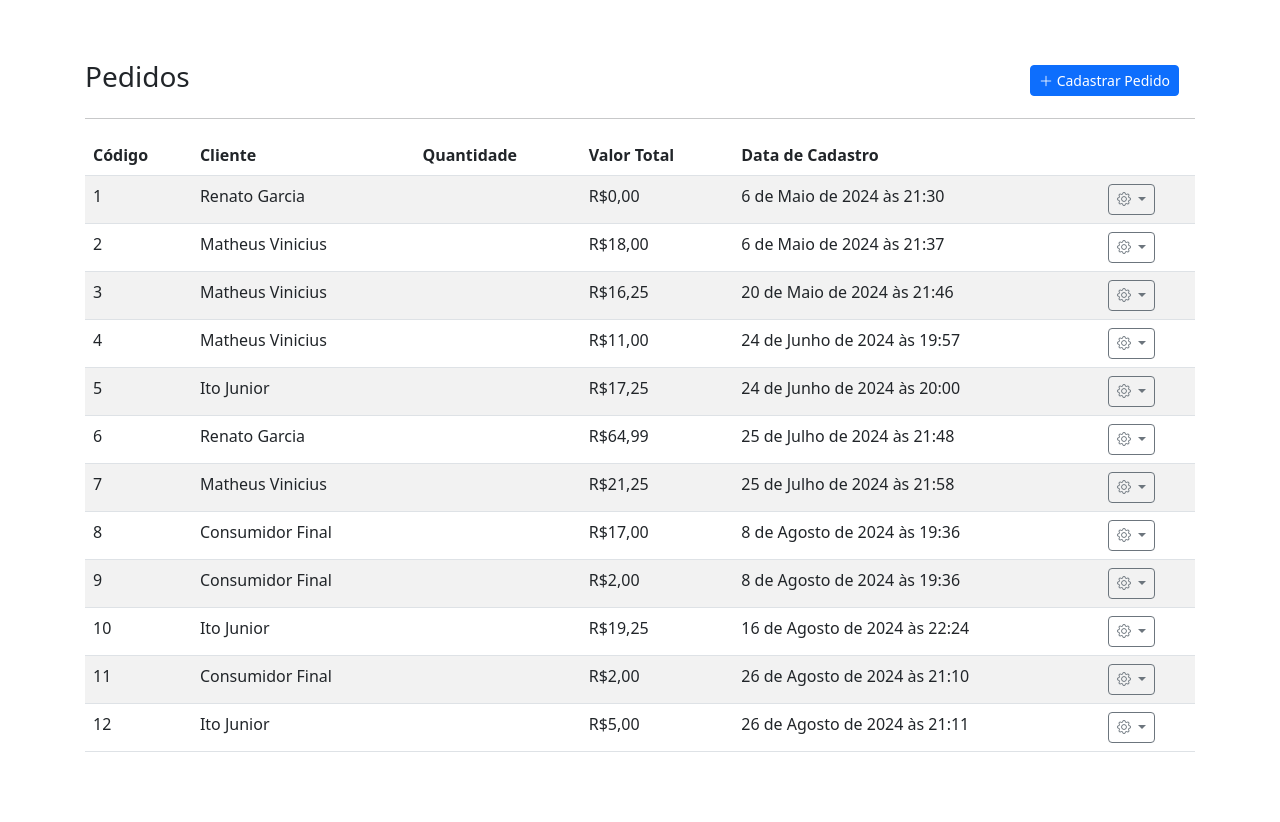
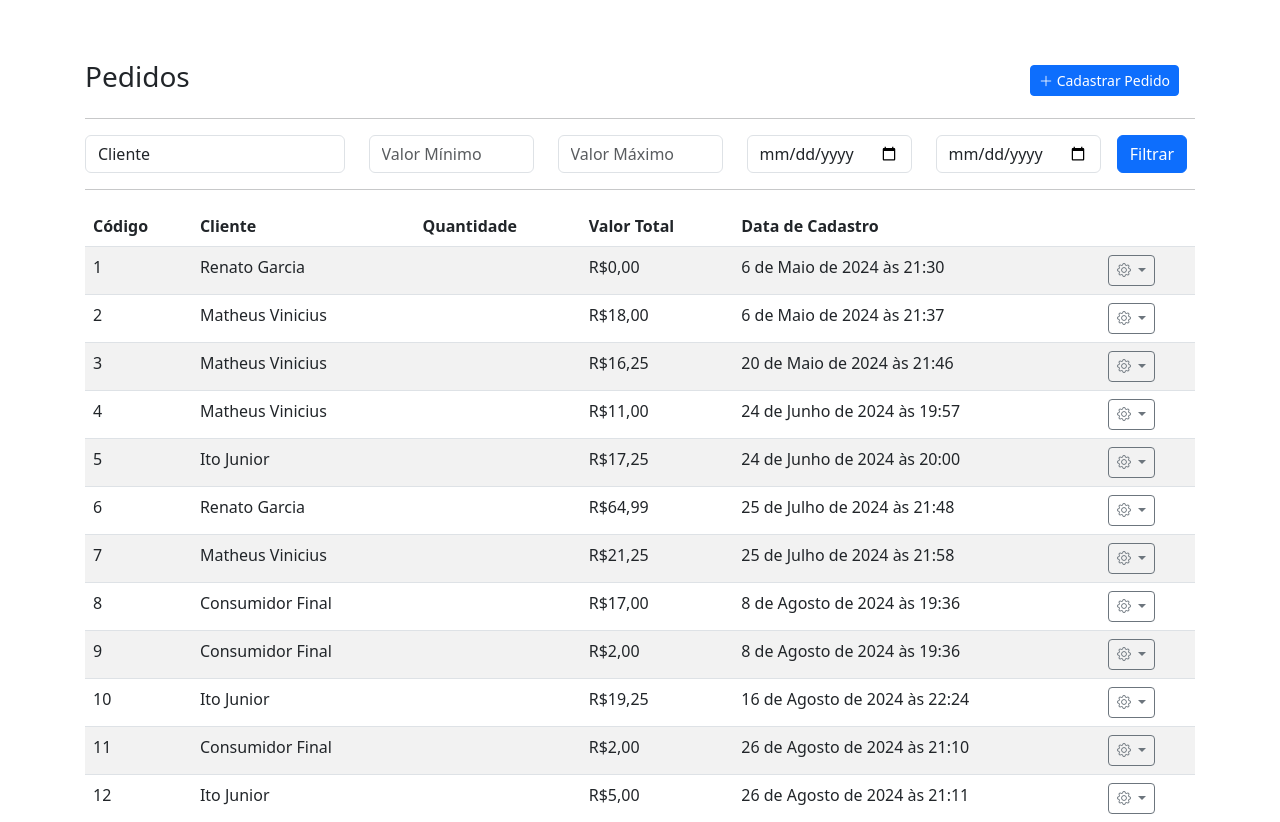
Before and after one commit to magalhaesmth/itohookah-django, a Django app: template cadastros/templates/cadastros/list/pedido.html in a window 1280 px wide. Shown: the part 16-838 px from the top of the page. Before the commit the page ends 768 px from the top, so only its background shows below. Run offline with Django 4.2, Linux system fonts and the light colour scheme; the template is opened without the code that fills it: values that come from a table or form of the project are taken from there, others are empty; data comes from the database, SQL or seed files in the repository; parts of the project's set-up code (start-up, migrations or seed data) failed here and were passed over; some libraries are stand-ins or nearby versions.

Commit message:
Adicionado filtros na tela de listagem de pedidos

```diff
--- a/cadastros/forms.py
+++ b/cadastros/forms.py
@@ -1,6 +1,7 @@
 from dal import autocomplete
 from django import forms
-from .models import Pedido, Produto, Categoria, Fornecedor
+from django.contrib.admin.widgets import AdminDateWidget
+from .models import Pedido, Produto, Categoria, Fornecedor, Cliente
 
 
 class ProdutoForms(forms.ModelForm):
@@ -28,3 +29,10 @@ class ProdutoFilterForm(forms.Form):
     nome = forms.CharField(required=False, label='Nome')
     categoria = forms.ModelChoiceField(queryset=Categoria.objects.all(), required=False, label='Categoria')
     fornecedor = forms.ModelChoiceField(queryset=Fornecedor.objects.all(), required=False, label='Fornecedor')
+
+class PedidoFilterForm(forms.Form):
+    cliente = forms.ModelChoiceField(queryset=Cliente.objects.all(), required=False, label="Cliente")
+    valor_min = forms.DecimalField(required=False, label="Valor Mínimo", min_value=0, decimal_places=2)
+    valor_max = forms.DecimalField(required=False, label="Valor Máximo", min_value=0, decimal_places=2)
+    data_inicio = forms.DateField(required=False, label="Data de Início", widget=AdminDateWidget)
+    data_fim = forms.DateField(required=False, label="Data de Fim", widget=AdminDateWidget)
--- a/cadastros/templates/cadastros/form-pedido.html
+++ b/cadastros/templates/cadastros/form-pedido.html
@@ -90,7 +90,7 @@
             </tr>
             {% empty %}
             <tr>
-                <th colspan="100%" style="font-weight: normal; color: red; text-align: center;">Nenhum item adicionado ao Carrinho de Compras.</th>
+                <th colspan="100%" style="font-weight: bold; color: red; text-align: center;">Nenhum item adicionado ao Carrinho de Compras.</th>
             </tr>
             {% endfor %}
             <tr>
--- a/cadastros/templates/cadastros/list/pedido.html
+++ b/cadastros/templates/cadastros/list/pedido.html
@@ -13,6 +13,42 @@
             <i class="bi bi-plus-lg"></i>
             Cadastrar Pedido
         </a>
+    </div>
+</div>
+
+<hr>
+
+<div class="row mt-3">
+    <div class="col-md-12">
+        <form method="GET" class="d-flex">
+            <div class="row flex-grow-1">
+                <div class="col-md-3">
+                    <select name="cliente" class="form-control">
+                        <option value="">Cliente</option>
+                        {% for cliente in form.fields.cliente.queryset %}
+                        <option value="{{ cliente.pk }}" {% if cliente.pk == request.GET.cliente %}selected{% endif %}>
+                            {{ cliente.nome }}
+                        </option>
+                        {% endfor %}
+                    </select>
+                </div>
+                <div class="col-md-2">
+                    <input type="number" name="valor_min" class="form-control" placeholder="Valor Mínimo" value="{{ request.GET.valor_min }}">
+                </div>
+                <div class="col-md-2">
+                    <input type="number" name="valor_max" class="form-control" placeholder="Valor Máximo" value="{{ request.GET.valor_max }}">
+                </div>
+                <div class="col-md-2">
+                    <input type="date" name="data_inicio" class="form-control" placeholder="Data de Início" value="{{ request.GET.data_inicio }}">
+                </div>
+                <div class="col-md-2">
+                    <input type="date" name="data_fim" class="form-control" placeholder="Data de Fim" value="{{ request.GET.data_fim }}">
+                </div>
+                <div class="col-md-1 d-flex align-items-center justify-content-end">
+                    <button type="submit" class="btn btn-primary me-2">Filtrar</button>
+                </div>
+            </div>
+        </form>
     </div>
 </div>
 
@@ -62,5 +98,17 @@
     </table>
 </div>
 
+<!-- Script para limpar os filtros quando der reload na pagina -->
+<script>
+    document.addEventListener('DOMContentLoaded', function() {
+
+        document.querySelector('input[name="data_inicio"]').value = '';
+        document.querySelector('input[name="data_fim"]').value = '';
+
+        document.querySelector('input[name="valor_min"]').value = '';
+        document.querySelector('input[name="valor_max"]').value = '';
+    });
+</script>
+
 
 {% endblock %}
```
Also changed, not shown: TODO.md (+2 -1 lines), cadastros/views.py (+23 -2 lines).
